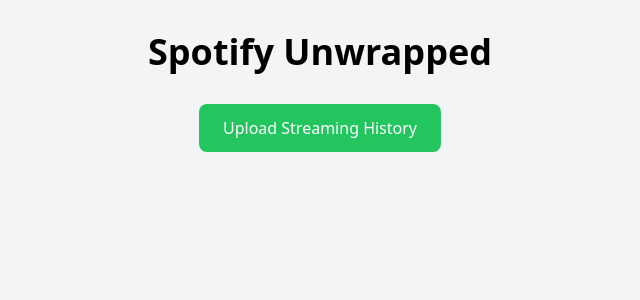
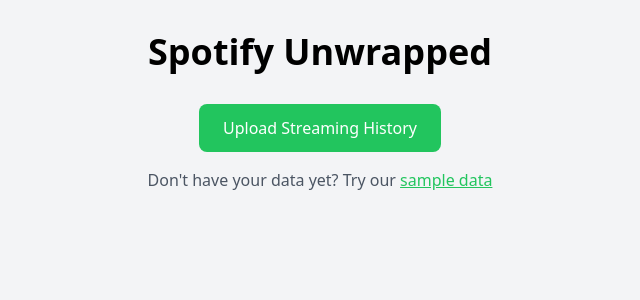
Before and after one commit to nejc-susin/spotify-unwrapped, a Vue app: page / in a window 1280 px wide. Shown: the top 300 px of the page, without its empty margins (320-960 px from the left). Built offline with nearby package versions, Linux system fonts and the light colour scheme.

Commit message:
sample data

```diff
--- a/src/App.vue
+++ b/src/App.vue
@@ -17,6 +17,15 @@
         >
           Upload Streaming History
         </button>
+        <p class="mt-4 text-gray-600">
+          Don't have your data yet? Try our
+          <button
+            @click="loadSampleData"
+            class="text-green-500 hover:text-green-600 underline"
+          >
+            sample data
+          </button>
+        </p>
       </div>
 
       <div v-else>
@@ -188,6 +197,22 @@
   }
 }
 
+const loadSampleData = async () => {
+  try {
+    const response = await fetch('/spotify-unwrapped/assets/data/Clean_Streaming_History_2020-2023.json')
+    const rawData = await response.json()
+    // Filter to only include tracks that ended with "trackdone"
+    streamingData.value = rawData.filter((item: StreamingHistoryItem) => item.reason_end === "trackdone")
+    // Set initial year to most recent
+    if (availableYears.value.length > 0) {
+      selectedYear.value = availableYears.value[0]
+    }
+  } catch (error) {
+    console.error('Error loading sample data:', error)
+    alert('Failed to load sample data. Please try again.')
+  }
+}
+
 const totalListeningTime = computed(() => {
   if (!filteredData.value) return 0
   return filteredData.value.reduce((total, item) => total + item.ms_played, 0)
--- a/vite.config.ts
+++ b/vite.config.ts
@@ -1,5 +1,6 @@
 import { defineConfig } from 'vite'
 import vue from '@vitejs/plugin-vue'
+import { resolve } from 'path'
 
 export default defineConfig({
   plugins: [vue()],
@@ -11,5 +12,6 @@
   },
   server: {
     port: 5173
-  }
+  },
+  publicDir: 'assets'
 })
```
